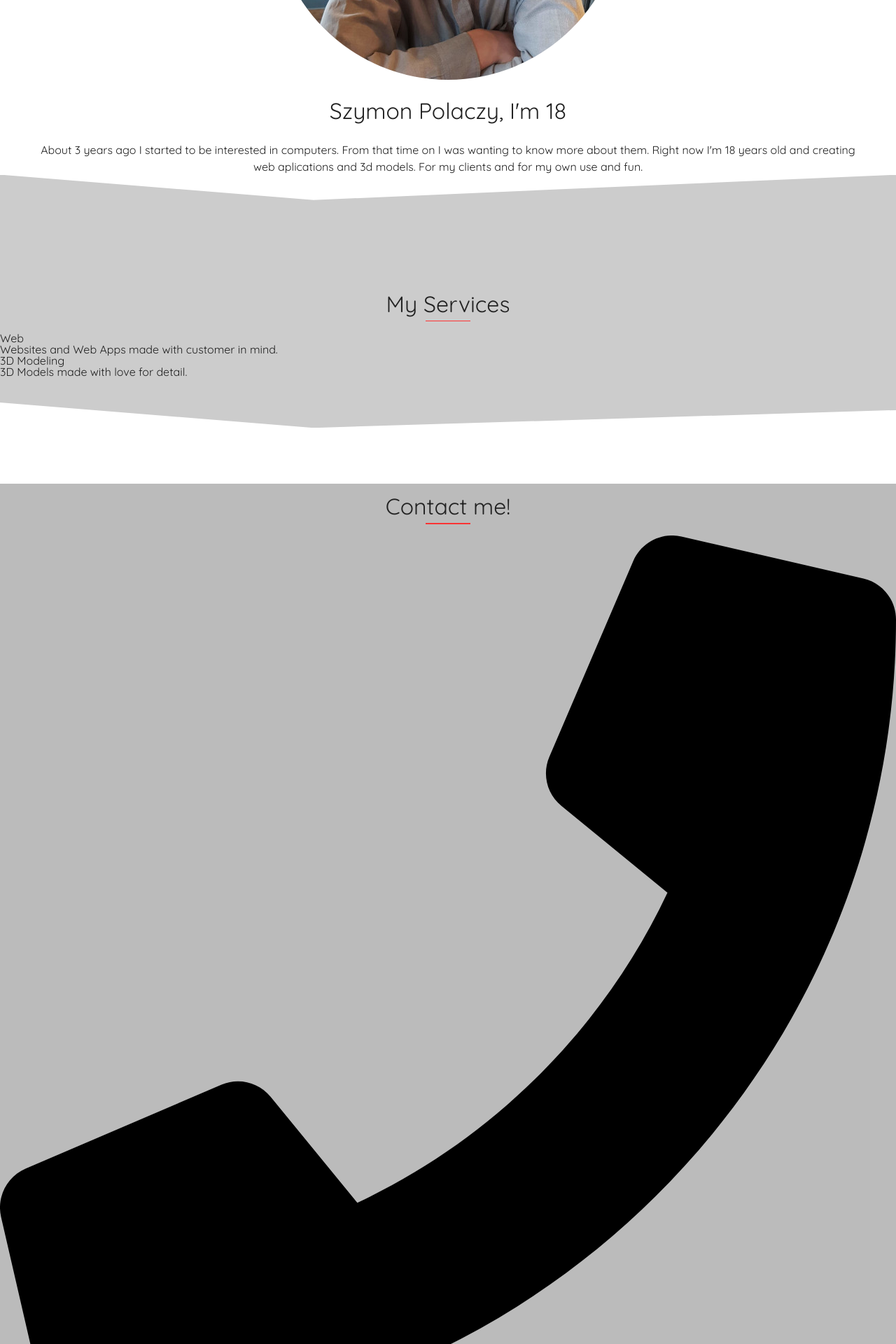
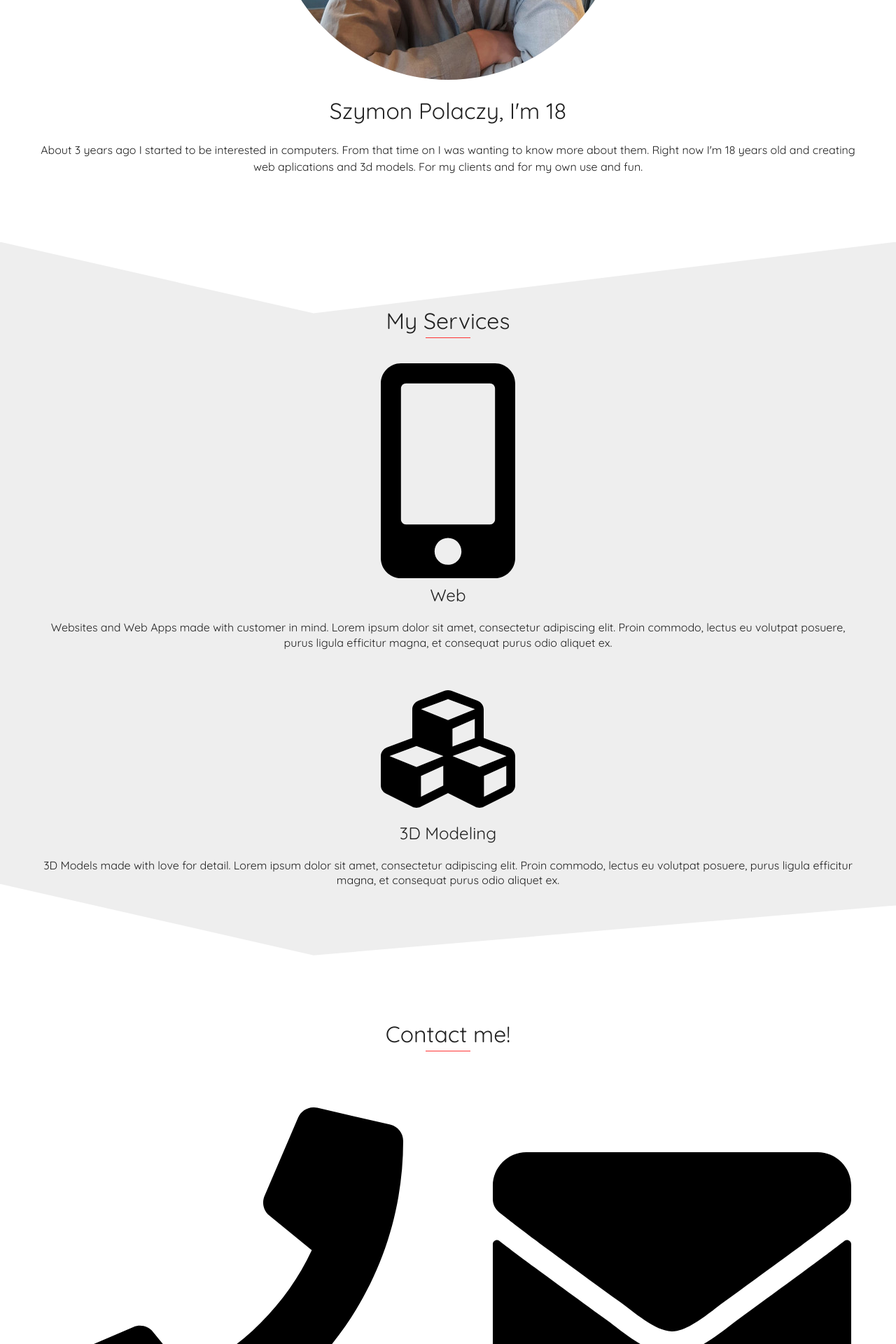
Before and after one commit to szymon-polaczy/Portfolio, a PHP site: page / in a window 1280 px wide. Shown: the part 1340-3260 px from the top of the page at 70% size. Run offline with PHP 8.4, Linux system fonts and the light colour scheme.

Commit message:
r.1.6.0
Dodałem więcej ikonek potrzebnych oraz więcej styli reszty sekcji

```diff
--- a/index.html
+++ b/index.html
@@ -54,12 +54,18 @@
                 <h2>My Services</h2>
                 <div class="services-container">
                     <article class="service">
+                        <img src="icons/mobile-alt-solid.svg">
                         <h4>Web</h4>
-                        <p>Websites and Web Apps made with customer in mind.</p>
+                        <p>Websites and Web Apps made with customer in mind.
+                                Lorem ipsum dolor sit amet, consectetur adipiscing elit. Proin commodo, lectus eu volutpat posuere, purus ligula efficitur magna, et consequat purus odio aliquet ex.
+                        </p>
                     </article>
                     <article class="service">
+                        <img src="icons/cubes-solid.svg">
                         <h4>3D Modeling</h4>
-                        <p>3D Models made with love for detail.</p>
+                        <p>3D Models made with love for detail.
+                                Lorem ipsum dolor sit amet, consectetur adipiscing elit. Proin commodo, lectus eu volutpat posuere, purus ligula efficitur magna, et consequat purus odio aliquet ex.
+                        </p>
                     </article>
                 </div>
             </section>
--- a/style.css
+++ b/style.css
@@ -144,6 +144,7 @@ h2::after {
     text-align: center;
     align-items: center;
     justify-content: center;
+    padding-bottom: 12vh;
 }
 
 #about-section img {
@@ -164,11 +165,61 @@ h2::after {
 
 #service-section {
     clip-path: polygon(35% 10%, 100% 0, 100% 93%, 35% 100%, 0 90%, 0 0);
-    background: #ccc;
-    padding-top: 9vh;
-    padding-bottom: 9vh;
+    background: #eee;
+    padding-bottom: 12vh;
+    display: flex;
+    align-items: center;
+    justify-content: center;
+    flex-flow: column;
+    text-align: center;
+}
+
+#service-section img {
+    width: 15vw;
+    margin-bottom: 1.5vh;
+}
+
+#service-section img:first-child {
+    margin-top: 2.5vh;
+}
+
+#service-section h4 {
+    font-size: 1.5em;
+    color: #222;
+    margin-bottom: 3vh;
+}
+
+#service-section p {
+    padding: 0 4vw;
+    line-height: 135%;
+}
+
+.service:first-child {
+    margin-bottom: 3vh;
 }
 
 #contact-section {
-    background: #bbb;
+    display: flex;
+    align-items: center;
+    justify-content: space-around;
+    flex-flow: column;
 }
+
+.contacts-container {
+    display: flex;
+    flex-flow: wrap;
+    align-items: center;
+    justify-content: center;
+    text-align: center;
+}
+
+.contact {
+    width: 40vw;
+    padding: 5vw;
+    font-size: .8em;
+    text-align: center;
+}
+
+.contact img {
+    margin-bottom: 2vh;
+}
```
Also changed, not shown: icons/cubes-solid.svg (added), icons/mobile-alt-solid.svg (added).
